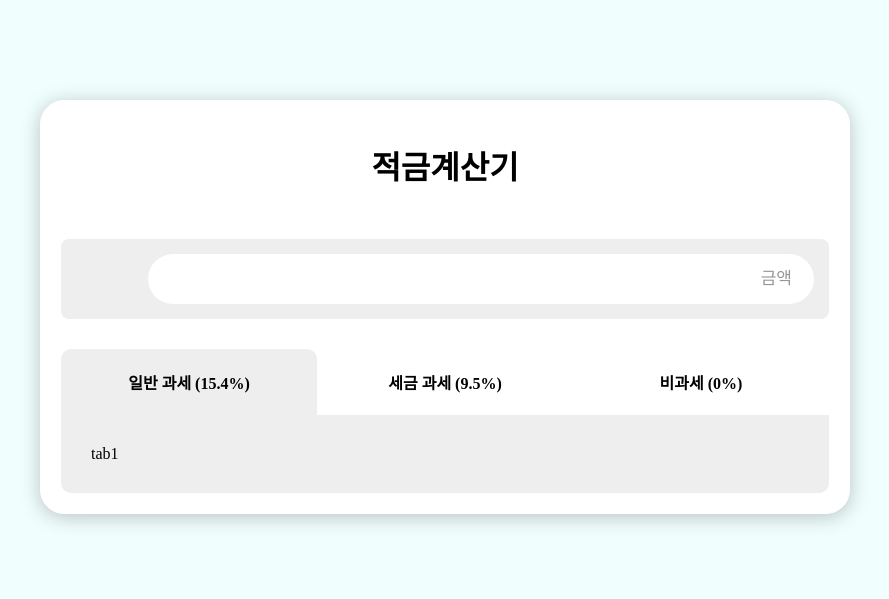
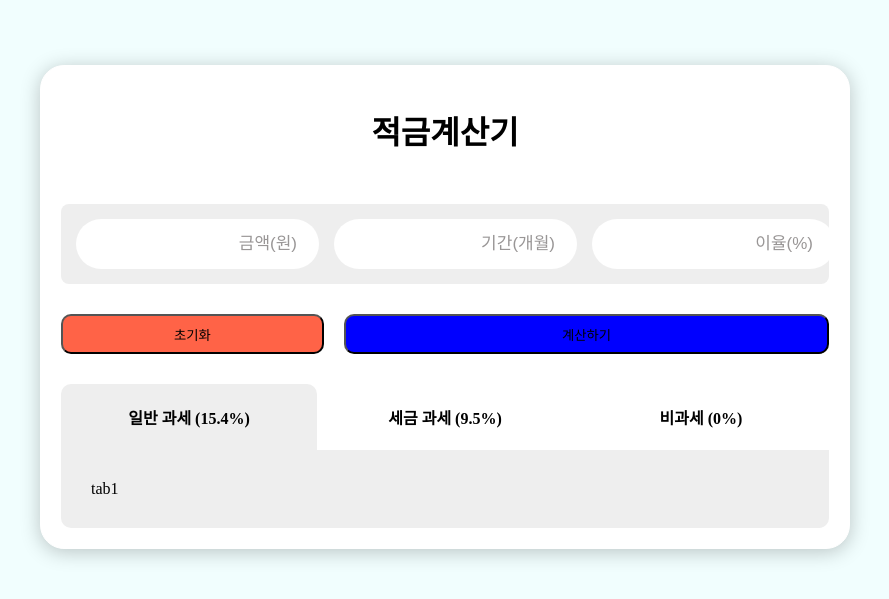
Before and after one commit to leejw951208/savings-calculator, a React (Vite) app: page / in a window 1280 px wide. Shown: the part 101-700 px from the top of the page, without its empty margins (195-1084 px from the left). Built offline with nearby package versions, Linux system fonts and the light colour scheme.

Commit message:
작업중

```diff
--- /dev/null
+++ b/src/components/Button.jsx
@@ -0,0 +1,16 @@
+import { styled } from "styled-components";
+
+const StyledButton = styled.button`
+  background-color: ${(props) =>
+    props.name === "계산하기" ? "blue" : "tomato"};
+  flex-grow: ${(props) => props.flexGrow};
+  border-radius: 10px;
+`;
+
+export default function Button({ name, flexGrow }) {
+  return (
+    <StyledButton name={name} flexGrow={flexGrow}>
+      {name}
+    </StyledButton>
+  );
+}
--- /dev/null
+++ b/src/components/Buttons.jsx
@@ -0,0 +1,11 @@
+import { styled } from "styled-components";
+
+const StyledButtons = styled.section`
+  display: flex;
+  gap: 20px;
+  height: 40px;
+`;
+
+export default function Buttons({ children }) {
+  return <StyledButtons>{children}</StyledButtons>;
+}
--- a/src/components/Input.jsx
+++ b/src/components/Input.jsx
@@ -1,8 +1,10 @@
+import { useRef, useState } from "react";
 import { styled } from "styled-components";
+import useDebounce from "../hooks/useDebounce";
 
 const StyledInput = styled.input`
   border: none;
-  flex: 0.9;
+  flex: 1;
   border-radius: 2rem;
   padding-left: 20px;
   font-size: 17px;
@@ -14,6 +16,8 @@ const StyledInput = styled.input`
   }
 `;
 
-export default function Input({ placeholder }) {
-  return <StyledInput placeholder={placeholder} />;
+export default function Input({ placeholder, onChange, value }) {
+  return (
+    <StyledInput value={value} onChange={onChange} placeholder={placeholder} />
+  );
 }
--- a/src/components/SavingsItem.jsx
+++ b/src/components/SavingsItem.jsx
@@ -1,16 +1,18 @@
 import { styled } from "styled-components";
 import Input from "./Input";
+import { useRef } from "react";
 
 const StyledArticle = styled.article`
   display: flex;
   height: 50px;
   justify-content: flex-end;
+  flex: 1;
 `;
 
-export default function SavingsItem({ placeholder }) {
+export default function SavingsItem({ placeholder, onChange, value }) {
   return (
     <StyledArticle>
-      <Input placeholder={placeholder} />
+      <Input placeholder={placeholder} onChange={onChange} value={value} />
     </StyledArticle>
   );
 }
--- a/src/components/SavingsItems.jsx
+++ b/src/components/SavingsItems.jsx
@@ -1,16 +1,51 @@
 import { styled } from "styled-components";
 import SavingsItem from "./SavingsItem";
+import { useRef, useState } from "react";
+import useDebounce from "../hooks/useDebounce";
+import Button from "./Button";
+import Buttons from "./Buttons";
 
 const Items = styled.section`
   background-color: #eeeeee;
   border-radius: 0.5rem;
   padding: 15px;
+  display: flex;
+  gap: 15px;
+  justify-content: space-between;
 `;
 
 export default function SavingsItems() {
+  const [inputValue, setInputValue] = useState("");
+
+  const handleChange = (e) => {
+    setInputValue(e.target.value);
+    console.log(inputValue);
+  };
+
+  // useDebounce(
+  //   () => {
+  //     setFieldIndex((prev) => prev + 1);
+  //     setFields((prev) => {
+  //       const addField = FIELDS[fieldIndex];
+  //       FIELDS.slice(fieldIndex);
+  //       return [...prev, addField];
+  //     });
+  //   },
+  //   inputValue,
+  //   300
+  // );
+
   return (
-    <Items>
-      <SavingsItem placeholder="금액" />
-    </Items>
+    <>
+      <Items onChange={handleChange} value={inputValue}>
+        <SavingsItem key="금액" placeholder="금액(원)" />
+        <SavingsItem key="기간" placeholder="기간(개월)" />
+        <SavingsItem key="이율" placeholder="이율(%)" />
+      </Items>
+      <Buttons>
+        <Button name="초기화" flexGrow="1" />
+        <Button name="계산하기" flexGrow="2" />
+      </Buttons>
+    </>
   );
 }
--- /dev/null
+++ b/src/hooks/useDebounce.js
@@ -0,0 +1,13 @@
+import { useCallback, useEffect, useState } from "react";
+
+export default function useDebounce(callback, value, delay = 300) {
+  useEffect(() => {
+    const timer = setTimeout(() => {
+      callback();
+    }, delay);
+
+    return () => {
+      clearTimeout(timer);
+    };
+  }, [value, delay]);
+}
```
